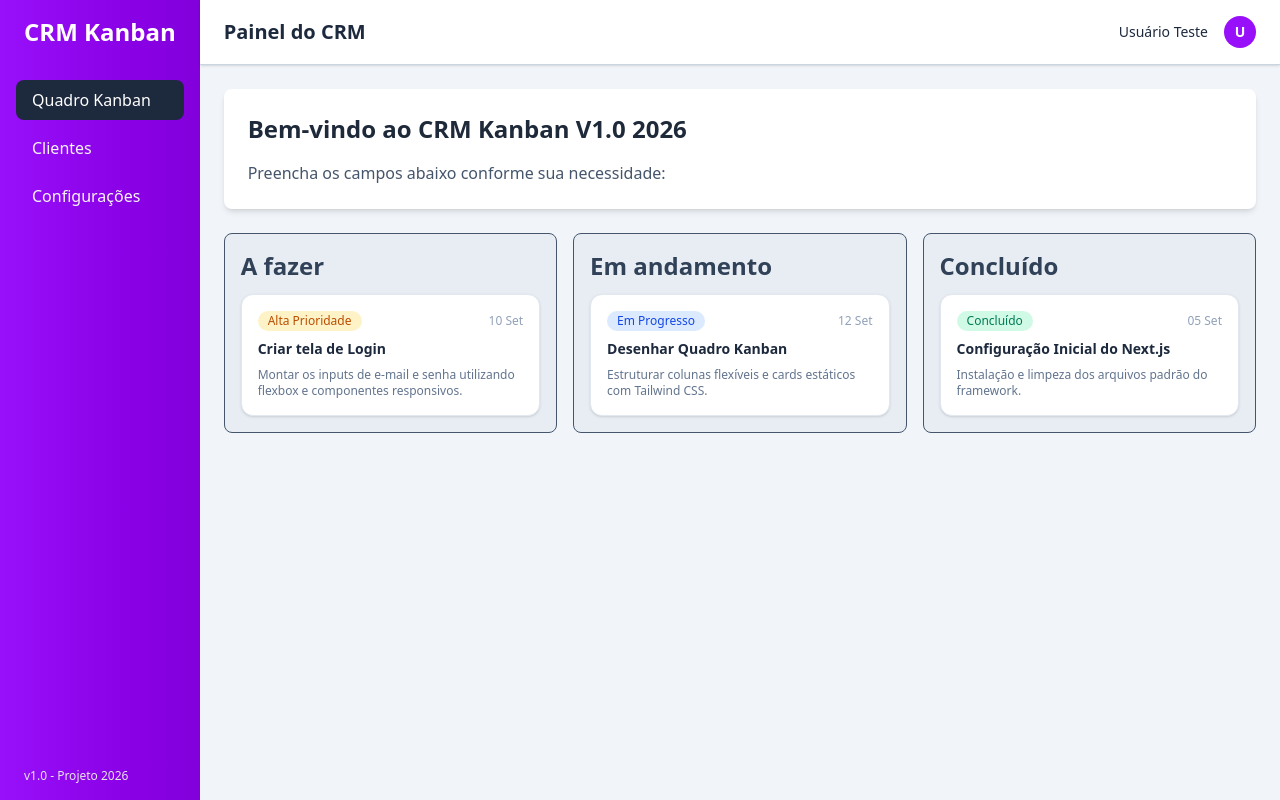
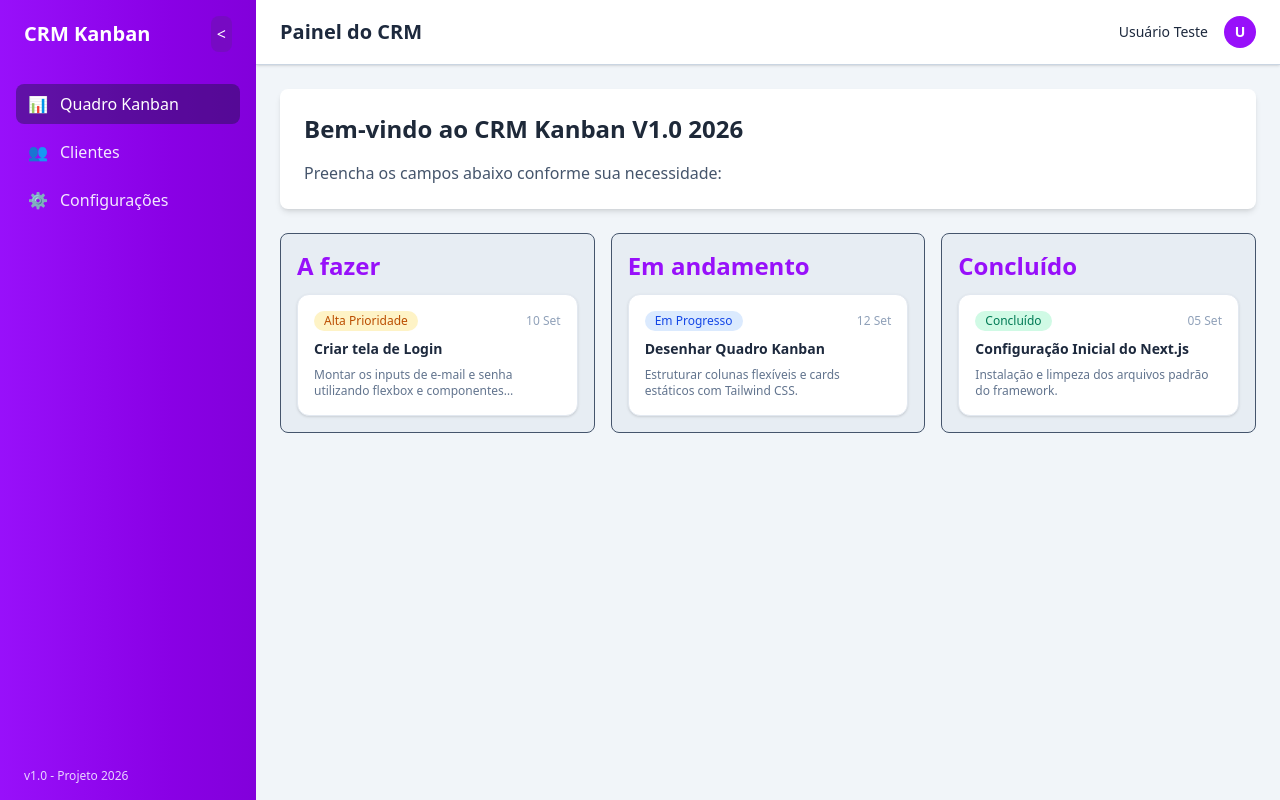
Before and after one commit to henriquenagy/crm-kanban, a Next.js app: page / in a window 1280 px wide. Built offline with nearby package versions, Linux system fonts and the light colour scheme.

Commit message:
feat: added new functions to sidebar

```diff
--- a/app/login/page.tsx
+++ b/app/login/page.tsx
@@ -1,3 +1,9 @@
+'use client'
+
+import { useState } from 'react'
+
+const [email, setEmail] = useState('')
+const [passw, setPassw] = useState('')
 export default function Login() {
  return (
   // CONTÊINER PAI: Ocupa 100% da altura da tela e centraliza o cartão no meio
@@ -15,7 +21,7 @@ export default function Login() {
       <label htmlFor="email" className="text-sm font-medium text-slate-700">
        E-mail
       </label>
-      <input type="email" id="email" placeholder="seuemail@empresa.com" className="w-full rounded-lg border border-slate-300 bg-white px-3.5 py-2 text.sm text-slate-800 placeholder-slate-400 shadow-sm transition-all focus:border-indigo-600 focus:outline-none focus:ring-2 focus:ring-indigo-600/20" />
+      <input type="email" id="email" placeholder="seuemail@empresa.com" value={email} onChange={e => setEmail(e.target.value)} className="w-full rounded-lg border border-slate-300 bg-white px-3.5 py-2 text.sm text-slate-800 placeholder-slate-400 shadow-sm transition-all focus:border-indigo-600 focus:outline-none focus:ring-2 focus:ring-indigo-600/20" />
      </div>
 
      {/* CAMPO DE SENHA */}
@@ -23,11 +29,11 @@ export default function Login() {
       <label htmlFor="senha" className="text-sm font-medium text-slate-700">
        Senha
       </label>
-      <input type="password" id="senha" placeholder="••••••••" className="w-full rounded-lg border border-slate-300 bg-white px-3.5 py-2 text-sm text-slate-800 placeholder-slate-400 shadow-sm transition-all focus:border-indigo-600 focus:outline-none focus:ring-2 focus:ring-indigo-600/20" />
+      <input type="password" id="senha" placeholder="••••••••" value={passw} onChange={e => setPassw(e.target.value)} className="w-full rounded-lg border border-slate-300 bg-white px-3.5 py-2 text-sm text-slate-800 placeholder-slate-400 shadow-sm transition-all focus:border-indigo-600 focus:outline-none focus:ring-2 focus:ring-indigo-600/20" />
      </div>
 
      {/* BOTÃO DE SUBMIT */}
-     <button type="submit" className="mt-2 w-full rounded-lg bg-indigo-600 px-4 py-2.5 text-sm font-semibold text-white shadow-sm transition-all hover:bg-indigo-700 active:scale-[0.98] focus:outline-none focus:ring-2 focus:ring-indigo-600/50 cursor-pointer">
+     <button type="submit" onSubmit={e => email === '' && passw === ''return alert("Error")} className="mt-2 w-full rounded-lg bg-indigo-600 px-4 py-2.5 text-sm font-semibold text-white shadow-sm transition-all hover:bg-indigo-700 active:scale-[0.98] focus:outline-none focus:ring-2 focus:ring-indigo-600/50 cursor-pointer">
       Entrar no Sistema
      </button>
     </form>
--- a/app/page.tsx
+++ b/app/page.tsx
@@ -24,7 +24,7 @@ export default function Home() {
      <div className="grid grid-cols-1 md:grid-cols-3 gap-4 overflow-x-auto items-start">
       {/* Coluna 1: A Fazer */}
       <div className="bg-slate-200/60 p-4 border border-slate-600 rounded-lg flex flex-col gap-3">
-       <h2 className="text-2xl font-semibold text-slate-700">A fazer</h2>
+       <h2 className="text-2xl font-bold text-purple-600">A fazer</h2>
        {/* CARD 1 (Estático) */}
        <div className="bg-white p-4 rounded-xl border border-slate-200 shadow-sm flex flex-col gap-2 hover:shadow-md transition-all cursor-pointer">
         <div className="flex justify-between items-center">
@@ -37,7 +37,7 @@ export default function Home() {
       </div>
       {/* Coluna 2: Em Andamento */}
       <div className="bg-slate-200/60 p-4 border border-slate-600 rounded-lg flex flex-col gap-3">
-       <h2 className="text-2xl font-semibold text-slate-700">Em andamento</h2>
+       <h2 className="text-2xl font-bold text-purple-600">Em andamento</h2>
        {/* CARD 2 (Estático) */}
        <div className="bg-white p-4 rounded-xl border border-slate-200 shadow-sm flex flex-col gap-2 hover:shadow-md transition-all cursor-pointer">
         <div className="flex justify-between items-center">
@@ -50,7 +50,7 @@ export default function Home() {
       </div>
       {/* Coluna 3: Concluído */}
       <div className="bg-slate-200/60 p-4 border border-slate-600 rounded-lg flex flex-col gap-3">
-       <h2 className="text-2xl font-semibold text-slate-700">Concluído</h2>
+       <h2 className="text-2xl font-bold text-purple-600">Concluído</h2>
        {/* CARD 3 (Estático) */}
        <div className="bg-white p-4 rounded-xl border border-slate-200 shadow-sm flex flex-col gap-2 hover:shadow-md transition-all cursor-pointer">
         <div className="flex justify-between items-center">
--- a/components/sidebar.js
+++ b/components/sidebar.js
@@ -1,21 +1,44 @@
+'use client'
+import { useState } from 'react'
+
 export default function Sidebar() {
+ // Estado único para controlar se a sidebar está expandida ou recolhida
+ const [isOpen, setIsOpen] = useState(true)
+
  return (
-  <aside className="w-42.5 md:w-fit bg-linear-to-r from-purple-600 to-purple-700 text-white min-h-screen p-4 flex flex-col justify-between">
+  <aside className={`${isOpen ? 'w-50 md:w-64' : 'w-20'} bg-linear-to-r from-purple-600 to-purple-700 text-white min-h-screen p-4 flex flex-col justify-between transition-all duration-300 relative`}>
    <div>
-    <p className="text-2xl font-bold text-white mb-8 px-2">CRM Kanban</p>
+    {/* Cabeçalho da Sidebar + Botão com a Seta */}
+    <div className="flex items-center justify-between mb-8 px-2">
+     {isOpen && <p className="text-xl font-bold text-white whitespace-nowrap">CRM Kanban</p>}
+
+     <button onClick={() => setIsOpen(!isOpen)} className="p-1.5 rounded-lg bg-purple-800/60 hover:bg-purple-900 text-white transition flex items-center justify-center cursor-pointer" title={isOpen ? 'Recolher Menu' : 'Expandir Menu'}>
+      {/* Ícone simples em texto/seta que funciona no mobile e desktop */}
+      {isOpen ? '<' : '>'}
+     </button>
+    </div>
+
+    {/* Navegação */}
     <nav className="flex flex-col gap-2">
-     <a href="#" className="px-4 py-2 rounded-lg bg-slate-800 text-white font-medium hover:bg-slate-600 transition">
-      Quadro Kanban
+     <a href="#" className="flex items-center gap-3 px-3 py-2 rounded-lg bg-slate-900/40 text-white font-medium hover:bg-slate-900/60 transition">
+      <span>📊</span>
+      {isOpen && <span className="whitespace-nowrap">Quadro Kanban</span>}
      </a>
-     <a href="#" className="px-4 py-2 rounded-lg text-neutral-100 hover:bg-slate-800 hover:text-white transition">
-      Clientes
+
+     <a href="#" className="flex items-center gap-3 px-3 py-2 rounded-lg text-purple-100 hover:bg-purple-800/50 hover:text-white transition">
+      <span>👥</span>
+      {isOpen && <span className="whitespace-nowrap">Clientes</span>}
      </a>
-     <a href="#" className="px-4 py-2 rounded-lg text-neutral-100 hover:bg-slate-800 hover:text-white transition">
-      Configurações
+
+     <a href="#" className="flex items-center gap-3 px-3 py-2 rounded-lg text-purple-100 hover:bg-purple-800/50 hover:text-white transition">
+      <span>⚙️</span>
+      {isOpen && <span className="whitespace-nowrap">Configurações</span>}
      </a>
     </nav>
    </div>
-   <p className="text-xs text-neutral-200 px-2">v1.0 - Projeto 2026</p>
+
+   {/* Rodapé da Sidebar */}
+   <div className="px-2">{isOpen ? <p className="text-xs text-purple-200">v1.0 - Projeto 2026</p> : <p className="text-xs text-purple-200 text-center">v1.0</p>}</div>
   </aside>
  )
 }
--- /dev/null
+++ b/components/t.js
@@ -0,0 +1,44 @@
+'use client'
+import { useState } from 'react'
+
+export default function Sidebar() {
+ // Estado único para controlar se a sidebar está expandida ou recolhida
+ const [isOpen, setIsOpen] = useState(true)
+
+ return (
+  <aside className={`${isOpen ? 'w-64' : 'w-20'} bg-linear-to-r from-purple-600 to-purple-700 text-white min-h-screen p-4 flex flex-col justify-between transition-all duration-300 relative`}>
+   <div>
+    {/* Cabeçalho da Sidebar + Botão com a Seta */}
+    <div className="flex items-center justify-between mb-8 px-2">
+     {isOpen && <p className="text-xl font-bold text-white whitespace-nowrap">CRM Kanban</p>}
+
+     <button onClick={() => setIsOpen(!isOpen)} className="p-1.5 rounded-lg bg-purple-800/60 hover:bg-purple-900 text-white transition flex items-center justify-center cursor-pointer" title={isOpen ? 'Recolher Menu' : 'Expandir Menu'}>
+      {/* Ícone simples em texto/seta que funciona no mobile e desktop */}
+      {isOpen ? '◄' : '►'}
+     </button>
+    </div>
+
+    {/* Navegação */}
+    <nav className="flex flex-col gap-2">
+     <a href="#" className="flex items-center gap-3 px-3 py-2 rounded-lg bg-slate-900/40 text-white font-medium hover:bg-slate-900/60 transition">
+      <span>📊</span>
+      {isOpen && <span className="whitespace-nowrap">Quadro Kanban</span>}
+     </a>
+
+     <a href="#" className="flex items-center gap-3 px-3 py-2 rounded-lg text-purple-100 hover:bg-purple-800/50 hover:text-white transition">
+      <span>👥</span>
+      {isOpen && <span className="whitespace-nowrap">Clientes</span>}
+     </a>
+
+     <a href="#" className="flex items-center gap-3 px-3 py-2 rounded-lg text-purple-100 hover:bg-purple-800/50 hover:text-white transition">
+      <span>⚙️</span>
+      {isOpen && <span className="whitespace-nowrap">Configurações</span>}
+     </a>
+    </nav>
+   </div>
+
+   {/* Rodapé da Sidebar */}
+   <div className="px-2">{isOpen ? <p className="text-xs text-purple-200">v1.0 - Projeto 2026</p> : <p className="text-xs text-purple-200 text-center">v1.0</p>}</div>
+  </aside>
+ )
+}
```
